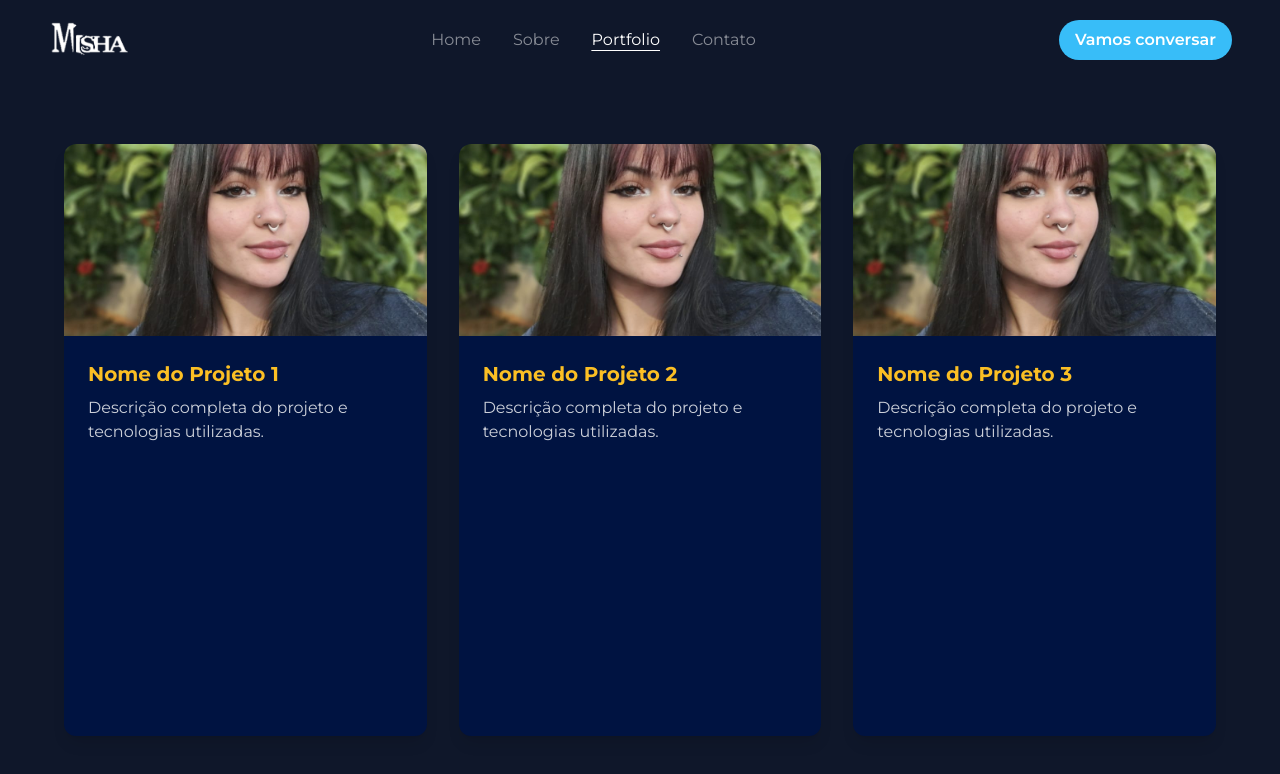
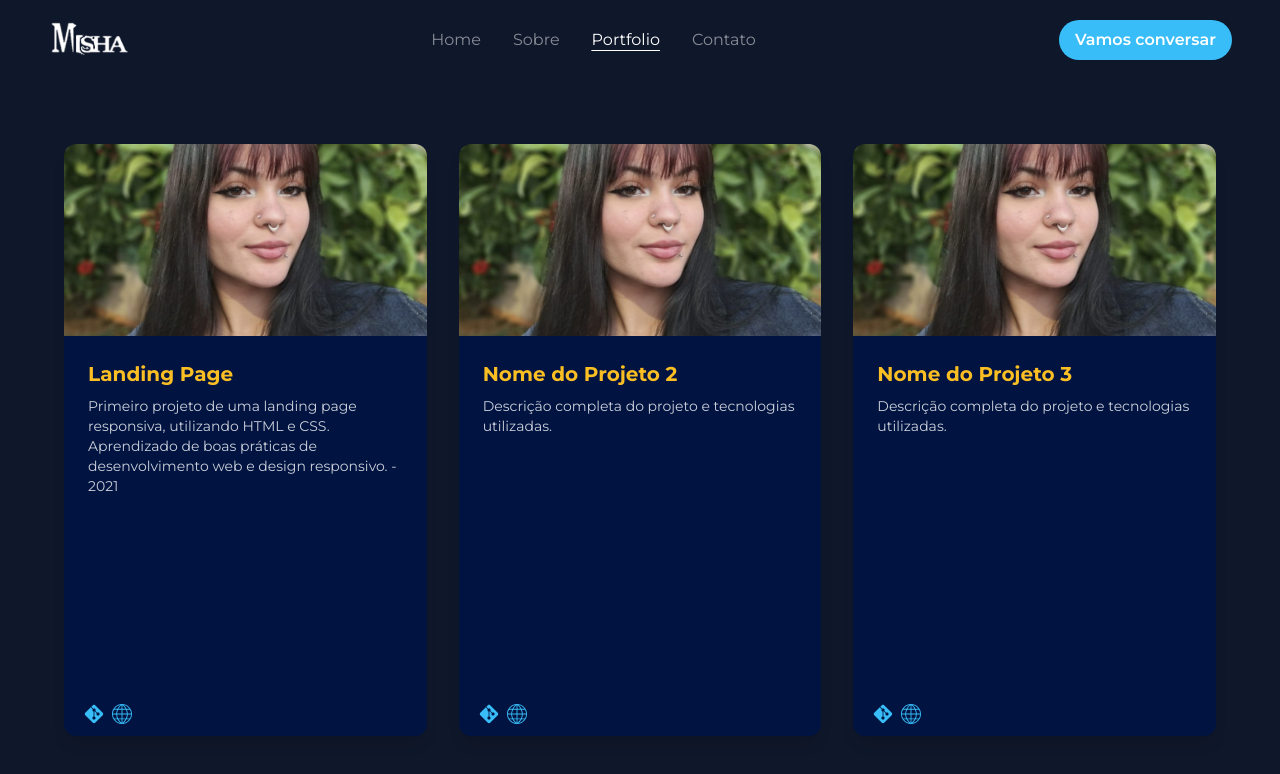
Before and after one commit to mimiisha/portfolio, a React (Vite) app: page /portfolio in a window 1280 px wide. Shown: the top 774 px of the page. Built offline with nearby package versions, Linux system fonts and the light colour scheme.

Commit message:
ajuste cards portfolio

```diff
--- a/src/Portfolio.jsx
+++ b/src/Portfolio.jsx
@@ -6,8 +6,8 @@ const Portfolio = () => {
     const projects = [
         {
             image: homeImageIcone,
-            title: "Nome do Projeto 1",
-            description: "Descrição completa do projeto e tecnologias utilizadas."
+            title: "Landing Page",
+            description: "Primeiro projeto de uma landing page responsiva, utilizando HTML e CSS. Aprendizado de boas práticas de desenvolvimento web e design responsivo. - 2021"
         },
         {
             image: homeImageIcone,
--- a/src/ProjectCard.jsx
+++ b/src/ProjectCard.jsx
@@ -1,6 +1,7 @@
 import React from 'react'
 import AOS from "aos"
 import "aos/dist/aos.css"
+import { LogoGit, LogoInternet } from "./svgs/Images"
 
 AOS.init({
   duration: 800,
@@ -25,7 +26,11 @@ const ProjectCard = ({ image, title, description, delay }) => {
 
       <div className="p-6 flex-grow flex flex-col">
         <h3 className="text-xl font-bold text-details mb-2">{title}</h3>
-        <p className="text-white opacity-80 flex-grow">{description}</p>
+        <p className="text-principalText text-sm opacity-80 flex-grow">{description}</p>
+      </div>
+      <div className='flex my-3 mx-5 gap-2'>
+        <LogoGit className='w-5 h-5 text-primaryButton hover:text-hoverPB hover:cursor-pointer transition-all duration-300' />
+        <LogoInternet className='w-5 h-5 text-primaryButton hover:text-hoverPB hover:cursor-pointer' />
       </div>
     </div>
   )
--- a/src/svgs/Images.tsx
+++ b/src/svgs/Images.tsx
@@ -153,3 +153,33 @@ export const LogoNode = (props: SvgProps) => {
         </svg>
     )
 }
+
+export const LogoInternet = (props: SvgProps) => {
+    return (
+        <svg
+            height="100px" width="100px"
+            version="1.1" id="Layer_1"
+            xmlns="http://www.w3.org/2000/svg"
+            viewBox="0 0 339.033 339.033"
+            fill="currentColor"
+            {...props}>
+            <path d="M169.516,0C76.044,0,0,76.045,0,169.517c0,93.471,76.044,169.516,169.516,169.516s169.516-76.044,169.516-169.516
+               S262.989,0,169.516,0z M143.367,17.224c-13.76,11.78-26.933,26.445-37.516,42.056c-4.766,7.031-9.051,14.291-12.856,21.737H42.93
+               C66.133,47.926,101.962,24.312,143.367,17.224z M162.016,244.596h-59.371c-8.934-19.363-15.104-41.7-16.14-66.79h75.511V244.596z
+                M33.628,96.017h52.462c-8.754,21.293-13.708,43.833-14.594,66.79H15.156C16.19,138.717,22.756,116.037,33.628,96.017z
+                M15.224,177.807H71.49c0.863,23.317,5.768,45.651,14.643,66.79H34.51C23.359,224.625,16.506,201.944,15.224,177.807z
+                M44.05,259.596h49.157c3.749,7.149,7.968,14.15,12.671,20.988c12.478,18.143,25.89,31.638,37.218,41.179
+               C102.469,314.734,67.229,291.787,44.05,259.596z M162.016,317.587c-16.754-12.269-36.477-31.838-51.588-57.991h51.588V317.587z
+                M162.016,162.807H86.505c0.934-23.32,6.239-45.666,15.834-66.79h59.678V162.807z M162.016,81.017H109.99
+               c2.556-4.502,5.31-8.944,8.276-13.32c15.442-22.78,32.369-37.697,43.75-46.15V81.017z M323.878,162.807h-56.341
+               c-0.886-22.957-5.84-45.497-14.594-66.79h52.461C316.276,116.037,322.844,138.717,323.878,162.807z M296.104,81.017h-50.064
+               c-3.805-7.446-8.091-14.706-12.856-21.737c-10.583-15.612-23.76-30.273-37.521-42.057
+               C237.068,24.311,272.898,47.925,296.104,81.017z M177.016,21.546c11.381,8.453,28.308,23.37,43.75,46.15
+               c2.966,4.376,5.72,8.818,8.276,13.32h-52.026V21.546z M177.016,96.017h59.678c9.595,21.124,14.9,43.47,15.834,66.79h-75.512
+               V96.017z M177.016,177.807L177.016,177.807h75.512c-1.035,25.09-7.206,47.427-16.14,66.79h-59.372V177.807z M177.016,259.596
+               h51.588c-15.111,26.152-34.834,45.722-51.588,57.991V259.596z M195.94,321.763c11.327-9.54,24.738-23.038,37.215-41.178
+               c4.703-6.838,8.922-13.839,12.671-20.988h49.157C271.805,291.786,236.566,314.733,195.94,321.763z M304.523,244.596h-51.622
+               c8.875-21.139,13.78-43.472,14.643-66.79h56.265C322.526,201.944,315.674,224.625,304.523,244.596z"/>
+        </svg>
+    )
+}
```
